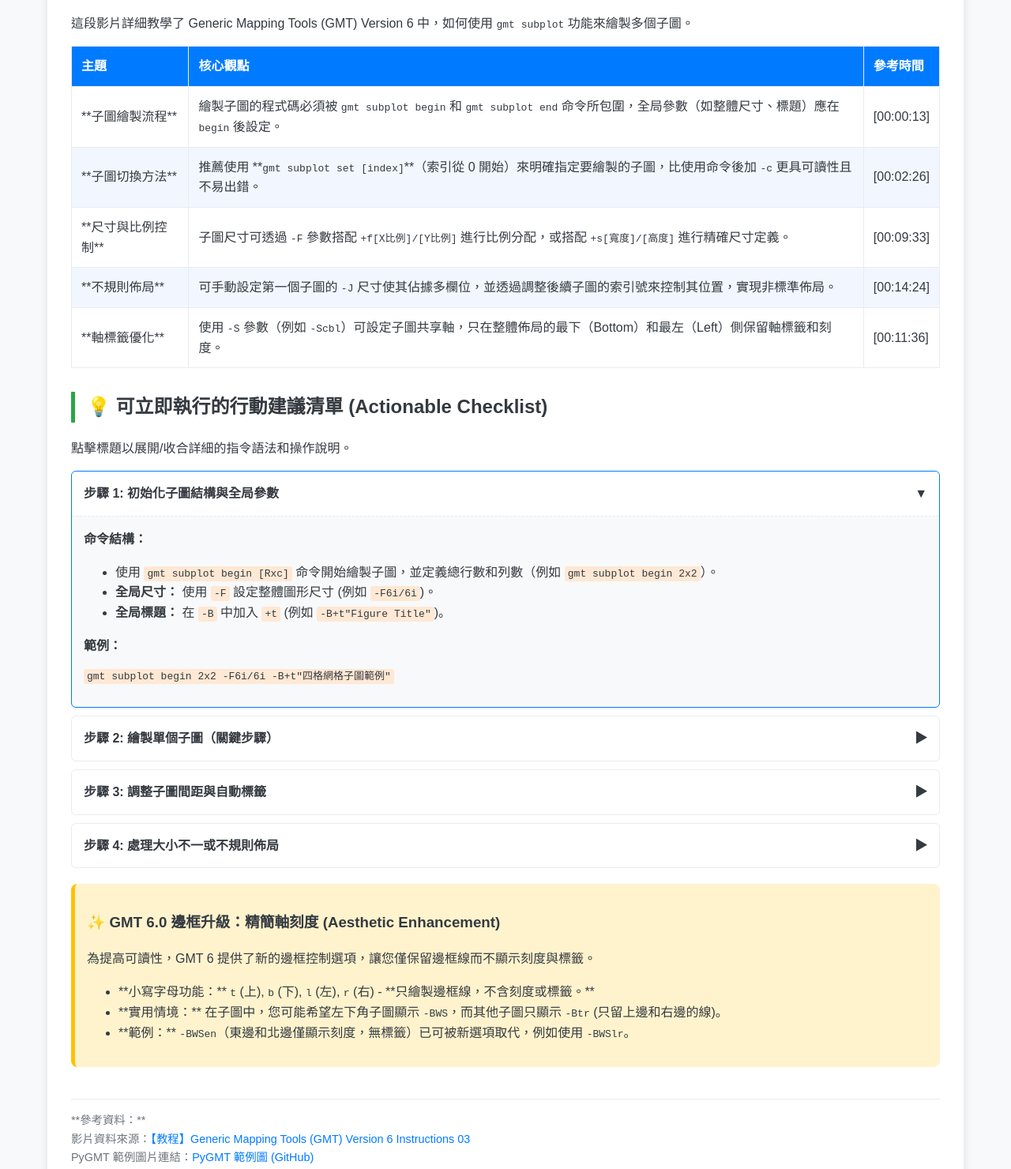
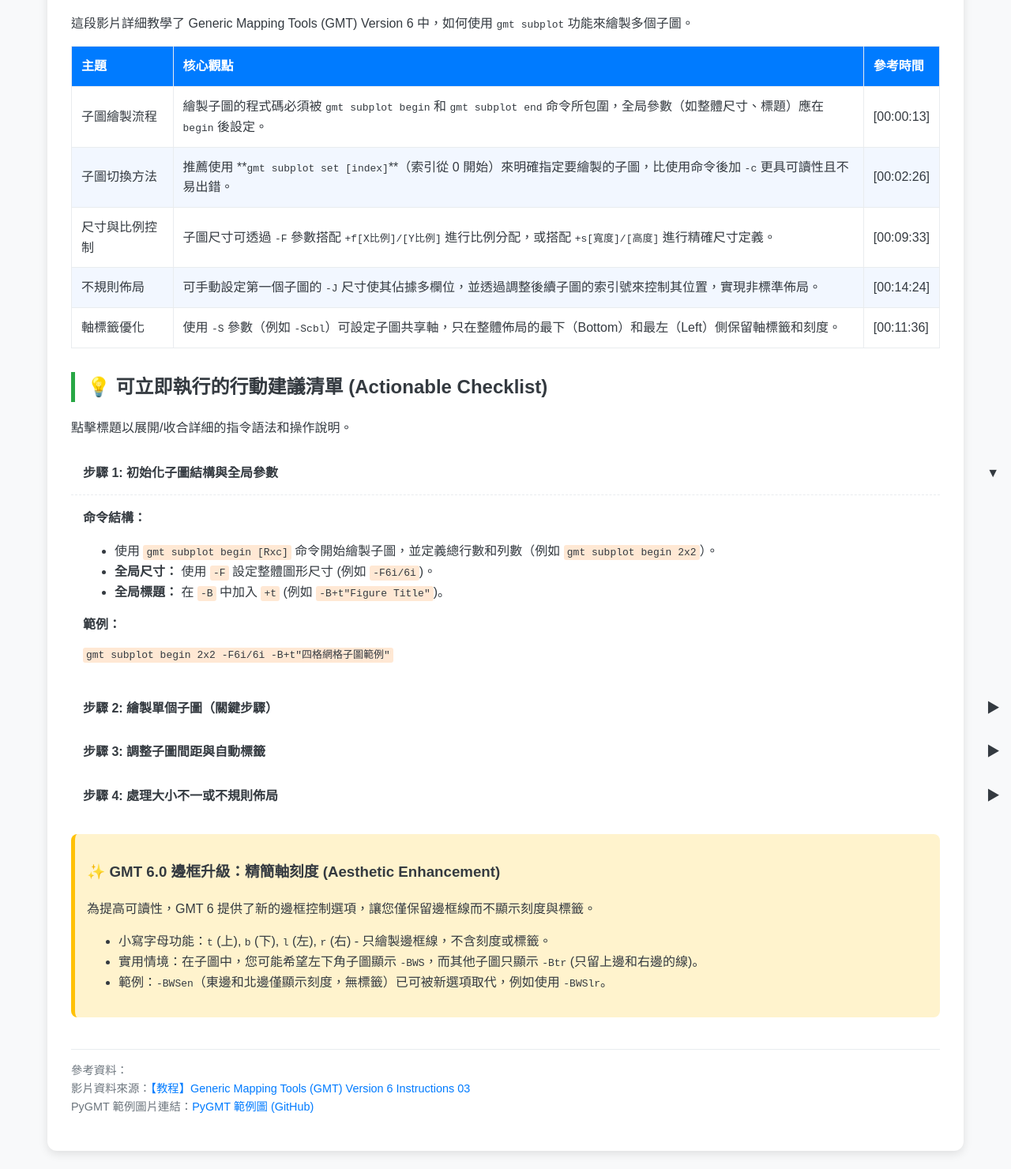
Before and after one commit to yaxin06/HW11_PYGMT_introduction, a plain HTML site: page index.html in a window 1280 px wide. Shown: the part 876-2356 px from the top of the page at 79% size. Drawn offline with Linux system fonts and the light colour scheme.

Commit message:
Update index.html

```diff
--- a/index.html
+++ b/index.html
@@ -93,7 +93,7 @@
             background-color: #f2f7ff;
         }
 
-        /* 行動建議：互動式折疊面板 */
+        /行動建議：互動式折疊面板/
         details {
             margin-bottom: 10px;
             border: 1px solid var(--border-color);
@@ -115,7 +115,7 @@
             padding: 15px;
             cursor: pointer;
             outline: none;
-            list-style: none; /* 移除預設箭頭 */
+            list-style: none; /移除預設箭頭/
             position: relative;
             background-color: #fff;
             border-radius: 6px;
@@ -158,7 +158,7 @@
             margin-top: 20px;
         }
 
-        /* 響應式設計 */
+        /響應式設計/
         @media (max-width: 768px) {
             .container {
                 margin: 20px;
@@ -185,9 +185,9 @@
         <h2>🐍 PyGMT 介紹：Python 介面下的地圖繪製</h2>
         <p>PyGMT 是一個強大的開源 Python 函式庫，它為 Generic Mapping Tools (GMT) 提供了 Python 語言介面。</p>
         <ul>
-            <li>**核心用途：** 處理地理空間和地球物理數據，並製作出版品質（尤其適用於科學領域）的地圖和圖形。</li>
-            <li>**優勢：** 讓 GMT 對新用戶更加友好，並以 Python 風格的 API 大幅提升繪圖體驗，使用者可以直接在 Python 腳本中呼叫 GMT 繪圖，而不必處理複雜的命令行指令。</li>
-            <li>**基礎：** PyGMT 依賴於 GMT 6.0 及其後版本中實現的新功能，使用者需同時安裝 GMT 和 PyGMT 函式庫。</li>
+            <li>核心用途：處理地理空間和地球物理數據，並製作出版品質（尤其適用於科學領域）的地圖和圖形。</li>
+            <li>優勢：讓 GMT 對新用戶更加友好，並以 Python 風格的 API 大幅提升繪圖體驗，使用者可以直接在 Python 腳本中呼叫 GMT 繪圖，而不必處理複雜的命令行指令。</li>
+            <li>基礎：PyGMT 依賴於 GMT 6.0 及其後版本中實現的新功能，使用者需同時安裝 GMT 和 PyGMT 函式庫。</li>
         </ul>
         <div class="pygmt-image-container">
             <img src="https://raw.githubusercontent.com/yaxin06/HW11_PYGMT_introduction/main/%E8%9E%A2%E5%B9%95%E6%93%B7%E5%8F%96%E7%95%AB%E9%9D%A2%202025-12-03%20100859.png" alt="PyGMT 繪圖範例圖">
@@ -207,27 +207,27 @@
             </thead>
             <tbody>
                 <tr>
-                    <td>**子圖繪製流程**</td>
+                    <td>子圖繪製流程</td>
                     <td>繪製子圖的程式碼必須被 <code>gmt subplot begin</code> 和 <code>gmt subplot end</code> 命令所包圍，全局參數（如整體尺寸、標題）應在 <code>begin</code> 後設定。</td>
                     <td>[00:00:13]</td>
                 </tr>
                 <tr>
-                    <td>**子圖切換方法**</td>
+                    <td>子圖切換方法</td>
                     <td>推薦使用 **<code>gmt subplot set [index]</code>**（索引從 0 開始）來明確指定要繪製的子圖，比使用命令後加 <code>-c</code> 更具可讀性且不易出錯。</td>
                     <td>[00:02:26]</td>
                 </tr>
                 <tr>
-                    <td>**尺寸與比例控制**</td>
+                    <td>尺寸與比例控制</td>
                     <td>子圖尺寸可透過 <code>-F</code> 參數搭配 <code>+f[X比例]/[Y比例]</code> 進行比例分配，或搭配 <code>+s[寬度]/[高度]</code> 進行精確尺寸定義。</td>
                     <td>[00:09:33]</td>
                 </tr>
                 <tr>
-                    <td>**不規則佈局**</td>
+                    <td>不規則佈局</td>
                     <td>可手動設定第一個子圖的 <code>-J</code> 尺寸使其佔據多欄位，並透過調整後續子圖的索引號來控制其位置，實現非標準佈局。</td>
                     <td>[00:14:24]</td>
                 </tr>
                 <tr>
-                    <td>**軸標籤優化**</td>
+                    <td>軸標籤優化</td>
                     <td>使用 <code>-S</code> 參數（例如 <code>-Scbl</code>）可設定子圖共享軸，只在整體佈局的最下（Bottom）和最左（Left）側保留軸標籤和刻度。</td>
                     <td>[00:11:36]</td>
                 </tr>
@@ -257,7 +257,7 @@
         <div class="details-content">
             <p><strong>核心操作：</strong></p>
             <ul>
-                <li>**明確切換：** 繪製每個子圖前，必須使用 <code>gmt subplot set [index]</code> 來指定目前繪製的圖形（索引從 0 開始）。</li>
+                <li>明確切換：繪製每個子圖前，必須使用 <code>gmt subplot set [index]</code> 來指定目前繪製的圖形（索引從 0 開始）。</li>
                 <li><strong>自動尺寸：</strong> 在子圖的繪圖命令中，將 <code>-J</code> 參數設定為 <code>?</code> (問號)，或直接省略 <code>-J</code>，GMT 會自動計算並分配尺寸。</li>
             </ul>
             <p><strong>範例：</strong></p>
@@ -299,14 +299,14 @@ gmt contour grid_data.grd -J? -BWSen # 繪製第二個子圖</code></pre>
         <h3>✨ GMT 6.0 邊框升級：精簡軸刻度 (Aesthetic Enhancement)</h3>
         <p>為提高可讀性，GMT 6 提供了新的邊框控制選項，讓您僅保留邊框線而不顯示刻度與標籤。</p>
         <ul>
-            <li>**小寫字母功能：** <code>t</code> (上), <code>b</code> (下), <code>l</code> (左), <code>r</code> (右) - **只繪製邊框線，不含刻度或標籤。**</li>
-            <li>**實用情境：** 在子圖中，您可能希望左下角子圖顯示 <code>-BWS</code>，而其他子圖只顯示 <code>-Btr</code> (只留上邊和右邊的線)。</li>
-            <li>**範例：** <code>-BWSen</code>（東邊和北邊僅顯示刻度，無標籤）已可被新選項取代，例如使用 <code>-BWSlr</code>。</li>
+            <li>小寫字母功能：<code>t</code> (上), <code>b</code> (下), <code>l</code> (左), <code>r</code> (右) - 只繪製邊框線，不含刻度或標籤。</li>
+            <li>實用情境：在子圖中，您可能希望左下角子圖顯示 <code>-BWS</code>，而其他子圖只顯示 <code>-Btr</code> (只留上邊和右邊的線)。</li>
+            <li>範例：<code>-BWSen</code>（東邊和北邊僅顯示刻度，無標籤）已可被新選項取代，例如使用 <code>-BWSlr</code>。</li>
         </ul>
     </div>
 
     <p style="margin-top: 40px; font-size: 0.9em; color: #6c757d; border-top: 1px solid var(--border-color); padding-top: 15px;">
-        **參考資料：**
+        參考資料：
         <br>
         影片資料來源：<a href="https://youtu.be/a2AfG5lRvyE" target="_blank">【教程】Generic Mapping Tools (GMT) Version 6 Instructions 03</a>
         <br>
```
